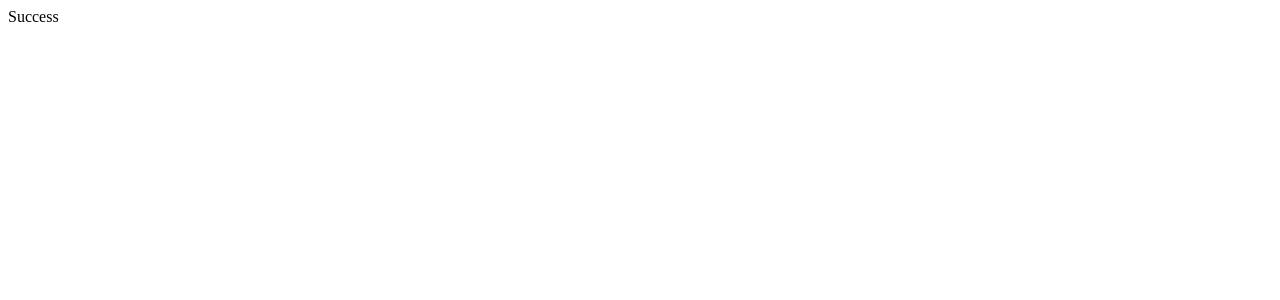
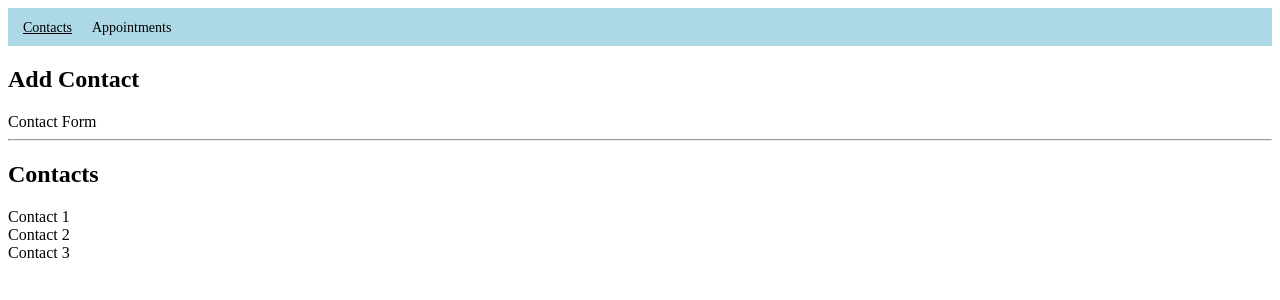
Before and after one commit to jjhenrichs/appointment-planner, a React (Create React App) app: page /contacts in a window 1280 px wide. Shown: the top 300 px of the page. Built offline with nearby package versions, Linux system fonts and the light colour scheme.

Commit message:
Created basis for web app

```diff
--- a/package.json
+++ b/package.json
@@ -8,6 +8,7 @@
     "@testing-library/user-event": "^13.5.0",
     "react": "^18.2.0",
     "react-dom": "^18.2.0",
+    "react-router-dom": "^6.17.0",
     "react-scripts": "5.0.1",
     "web-vitals": "^2.1.4"
   },
--- /dev/null
+++ b/public/index.css
@@ -0,0 +1,16 @@
+nav {
+  background: lightblue;
+  padding: 10px;
+}
+
+a {
+  color: black;
+  text-decoration: none;
+  padding: 7px 5px;
+  margin-right: 10px;
+  font-size: 14px;
+}
+
+a.active {
+  text-decoration: underline;
+}
--- a/public/index.html
+++ b/public/index.html
@@ -5,10 +5,7 @@
     <link rel="icon" href="%PUBLIC_URL%/favicon.ico" />
     <meta name="viewport" content="width=device-width, initial-scale=1" />
     <meta name="theme-color" content="#000000" />
-    <meta
-      name="description"
-      content="Web site created using create-react-app"
-    />
+    <link rel="stylesheet" href="index.css" />
     <title>Appointment Planner</title>
   </head>
   <body>
--- a/src/App.js
+++ b/src/App.js
@@ -1,5 +1,24 @@
 import React from "react";
+import {
+  RouterProvider,
+  createBrowserRouter,
+  createRoutesFromElements,
+  Route,
+  Navigate,
+} from "react-router-dom";
+import Root from "./components/Root";
+import ContactsPage from "./containers/ContactsPage";
+import AppointmentsPage from "./containers/AppointmentsPage";
 
 export default function App() {
-  return <div>Success</div>;
+  const router = createBrowserRouter(
+    createRoutesFromElements(
+      <Route path="/" element={<Root />}>
+        <Route index element={<Navigate to={"/contacts"} replace />} />
+        <Route path={"/contacts"} element={<ContactsPage />} />
+        <Route path={"/appointments"} element={<AppointmentsPage />} />
+      </Route>
+    )
+  );
+  return <RouterProvider router={router} />;
 }
--- /dev/null
+++ b/src/components/ContactFrom.js
@@ -0,0 +1,5 @@
+import React from "react";
+
+export default function ContactForm() {
+  return <div>Contact Form</div>;
+}
--- /dev/null
+++ b/src/components/Root.js
@@ -0,0 +1,16 @@
+import React from "react";
+import { Outlet, NavLink } from "react-router-dom";
+
+export default function Root() {
+  return (
+    <>
+      <nav>
+        <NavLink to={"/contacts"}>Contacts</NavLink>
+        <NavLink to={"/appointments"}>Appointments</NavLink>
+      </nav>
+      <main>
+        <Outlet />
+      </main>
+    </>
+  );
+}
--- /dev/null
+++ b/src/components/Tile.js
@@ -0,0 +1,5 @@
+import React from "react";
+
+export default function Tile(props) {
+  return <div>{props.msg}</div>;
+}
--- /dev/null
+++ b/src/components/TileList.js
@@ -0,0 +1,12 @@
+import React from "react";
+import Tile from "./Tile";
+
+export default function TileList() {
+  return (
+    <>
+      <Tile msg={"Contact 1"} />
+      <Tile msg={"Contact 2"} />
+      <Tile msg={"Contact 3"} />
+    </>
+  );
+}
--- /dev/null
+++ b/src/containers/AppointmentsPage.js
@@ -0,0 +1,5 @@
+import React from "react";
+
+export default function AppointmentsPage() {
+  return <div>Appointments Page</div>;
+}
--- /dev/null
+++ b/src/containers/ContactsPage.js
@@ -0,0 +1,20 @@
+import React from "react";
+
+import ContactForm from "../components/ContactFrom";
+import TileList from "../components/TileList";
+
+export default function ContactsPage() {
+  return (
+    <div>
+      <section>
+        <h2>Add Contact</h2>
+        <ContactForm />
+      </section>
+      <hr />
+      <section>
+        <h2>Contacts</h2>
+        <TileList />
+      </section>
+    </div>
+  );
+}
```
Also changed, not shown: src/components/AppointmentForm.js (added), 1 other file (tests, documents, lock files or other folders).
